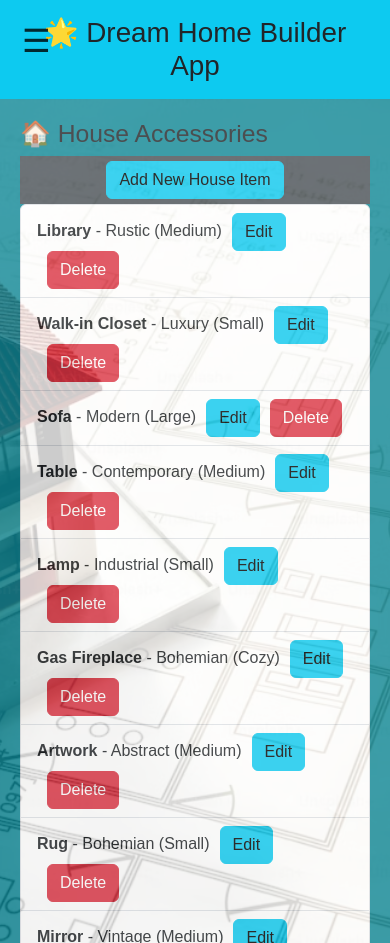
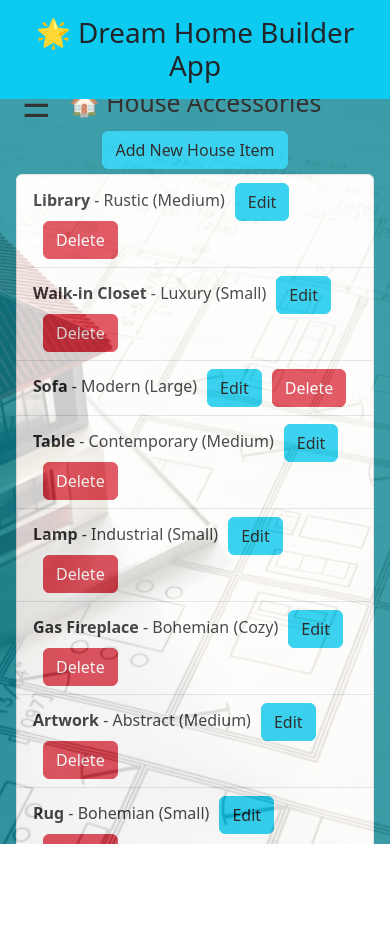
Before and after one commit to cochav4884/Dream-Home-App, a React (Vite) app in the folder dream-home-app/: page / in a window 390 px wide. After the commit the page ends 844 px from the top, so only its background shows below. Built offline with nearby package versions, Linux system fonts and the light colour scheme; data requests are answered from the project's data file.

Commit message:
fixed header, lowered hamburger menu from behind header, lowered house and land links below hamburger menu. I still need to fine a way to move header text to the center

```diff
--- a/dream-home-app/db.json
+++ b/dream-home-app/db.json
@@ -117,12 +117,6 @@
   ],
   "landAccessories": [
     {
-      "id": "2",
-      "name": "Pool",
-      "style": "Recreational",
-      "size": "Large"
-    },
-    {
       "id": "3",
       "name": "Greenhouse",
       "style": "Functional",
@@ -143,7 +137,7 @@
     {
       "id": "6",
       "name": "Birdbath",
-      "style": "Rustic",
+      "style": "Serene",
       "size": "Small"
     },
     {
--- a/dream-home-app/src/Components/App.tsx
+++ b/dream-home-app/src/Components/App.tsx
@@ -4,6 +4,7 @@ import Sidebar from "./Sidebar/Sidebar";
 import AccessoryList from "../Components/AccessoryList";
 import AccessoryForm from "../Components/AccessoryForm";
 import { Button } from "react-bootstrap";
+import { useLocation } from "react-router-dom";  // Importing react-router
 import "../Styles/App.css";
 import "../Styles/Form.css";
 import "bootstrap/dist/css/bootstrap.min.css";
@@ -22,6 +23,17 @@ const App: React.FC = () => {
   const [isFormVisible, setIsFormVisible] = useState(false);
   const [formType, setFormType] = useState<Category | null>(null);
   const [activeList, setActiveList] = useState<Category>("house");
+
+  const location = useLocation(); // Use location to dynamically set active list
+
+  // Determine the active list based on the route path
+  useEffect(() => {
+    if (location.pathname === "/house-accessories") {
+      setActiveList("house");
+    } else if (location.pathname === "/land-accessories") {
+      setActiveList("land");
+    }
+  }, [location.pathname]);
 
   useEffect(() => {
     document.title = "Dream Home App";
@@ -113,7 +125,7 @@ const App: React.FC = () => {
   return (
     <div
       className="app-container with-bg"
-      style={{ '--bg-image': `url(${bg})` } as CSSPropertiesWithCustomVars} // Type assertion here
+      style={{ '--bg-image': `url(${bg})` } as CSSPropertiesWithCustomVars}
     >
       <Header />
       <div className="main-layout">
--- a/dream-home-app/src/Components/Header.tsx
+++ b/dream-home-app/src/Components/Header.tsx
@@ -1,16 +1,15 @@
 import React from 'react';
+
 
 // Functional component for rendering the app header
 const Header: React.FC = () => {
   return (
-    // Main header section
-    <header className="header bg-info p-3">
+    // Main header section with Bootstrap classes for styling
+    <header className="header bg-info p-3 d-flex justify-content-between align-items-center">
       {/* Title of the app */}
-      <h1 className='bg-info text-dark'>🌟 Dream Home Builder App</h1>
+      <h1 className="bg-info text-dark">🌟 Dream Home Builder App</h1>
     </header>
   );
 };
 
 export default Header;
-// This component serves as the header for the Dream Home Builder application, displaying the app title. It can be styled further with CSS to match the overall design of the app.
-// The Header component is a simple functional component that displays the title of the application.
--- a/dream-home-app/src/Components/Sidebar/Sidebar.module.css
+++ b/dream-home-app/src/Components/Sidebar/Sidebar.module.css
@@ -6,10 +6,10 @@
   height: 100vh;
   position: fixed;
   top: 0;
-  left: 0;
+  left: -250;
   transform: translateX(0);
   transition: left 0.3s ease;
-  z-index: 1000;
+  z-index: 1050;
 }
 
 /* Responsive: hide sidebar by default on small screens */
@@ -30,12 +30,12 @@
 }
 
 .sidebar li {
-  margin: 1rem 0;
+  margin: 5rem 0;
 }
 
 .sidebar-link {
   text-decoration: none;
-  color: #333;
+  color: black;
   font-weight: bold;
   display: flex;
   align-items: center;
@@ -55,7 +55,7 @@
 .toggle-button {
   display: none;
   position: fixed;
-  top: 1rem;
+  top: 5rem;
   left: 1rem;
   z-index: 1100;
   background: none;
@@ -64,6 +64,10 @@
   cursor: pointer;
 }
 
+.HAM {
+  margin-top: 55px;
+}
+
 @media (max-width: 768px) {
   .toggle-button {
     display: block;
--- a/dream-home-app/src/Components/Sidebar/Sidebar.tsx
+++ b/dream-home-app/src/Components/Sidebar/Sidebar.tsx
@@ -12,7 +12,7 @@ const Sidebar: React.FC<SidebarProps> = ({ onSelectCategory }) => {
 
   return (
     <>
-    <button className={styles['toggle-button']} onClick={toggleSidebar}>
+    <button className={styles['toggle-button']} onClick={toggleSidebar} id='HAM'>
       ☰
     </button>
 
--- a/dream-home-app/src/Styles/App.css
+++ b/dream-home-app/src/Styles/App.css
@@ -10,43 +10,62 @@
 
 /* If using CSS variables */
 .app-container.with-bg {
-  background-image: var(--bg-image);  /* Here we use the CSS variable */
+  background-image: var(--bg-image); /* Here we use the CSS variable */
 }
 
 .main-layout {
   display: flex;
   flex: 1;
   height: 100%;
-  overflow: hidden; /* restrict scroll unless needed in children */
+  /*overflow: hidden; /* Restrict scroll unless needed in children */
   opacity: 0.8;
+  flex-direction: column; /* Stack header and content vertically */
 }
 
+/* Fixed header styling */
 .header {
   background-color: #61dafb; /* Bootstrap's 'info' background */
   padding: 1rem;
+  position: fixed;
+  top: 0;
+  left: 0;
+  right: 0;
+  z-index: 1000;
 }
 
 .header h1 {
-  background-color: #61dafb; /* Or slightly darker for contrast */
   margin: 0;
+  background-color: #61dafb; /* Optional: same as header for consistency */
 }
 
+h1 {
+  text-align: center;
+}
+
+/* Scrollable content area below fixed header */
 .content {
   background-color: #0e8797;
   margin-left: 250px;
   padding: 1rem;
   flex-grow: 1;
-  overflow-y: auto;  /* ✅ allows scroll inside content */
-  height: 100vh;
+  overflow-y: auto;
+  height: calc(100vh - 72px); /* Adjust if your header is taller or shorter */
+  margin-top: 72px; /* Push below the fixed header */
+}
+
+h2 {
+  text-align: center;
+  color: black;
 }
 
 .button-container {
-  background-color: #495057;
+  /* background-color: #495057; */
   padding-top: 5px;
   padding-bottom: 5px;
   text-align: center;
 }
 
+/* Responsive layout for small screens */
 @media (max-width: 768px) {
   .content {
     margin-left: 0;
--- a/dream-home-app/src/index.css
+++ /dev/null
@@ -1,38 +0,0 @@
-/* General body styles */
-body {
-  font-family: Arial, sans-serif; /* Setting a clean and modern font for the body text */
-}
-
-/* Container for the entire application, ensures it stretches to full height */
-.app-container {
-  display: flex; /* Use flexbox to create a flexible layout */
-  flex-direction: column; /* Stack elements vertically */
-  min-height: 100vh; /* Ensures the container takes up at least the full viewport height */
-}
-
-/* Layout of the main content area */
-.main-layout {
-  display: flex; /* Use flexbox to lay out the content horizontally */
-  flex-grow: 1; /* Allow the main content to expand and fill available space */
-}
-
-/* Content area styling */
-.content {
-  padding: 20px; /* Add space inside the content area */
-  flex-grow: 1; /* Make the content area flexible so it takes up the remaining space */
-}
-
-/* Header and Footer styling */
-.header, .footer {
-  text-align: center; /* Center the text */
-  background-color: #4a90e2; /* Apply a blue background color */
-  color: white; /* Set the text color to white */
-  padding: 1rem; /* Add padding inside the header and footer */
-}
-
-/* Sidebar styling */
-.sidebar {
-  background-color: #f4f4f4; /* Light gray background for the sidebar */
-  padding: 1rem; /* Padding inside the sidebar */
-  width: 200px; /* Fixed width for the sidebar */
-}
--- a/dream-home-app/src/main.tsx
+++ b/dream-home-app/src/main.tsx
@@ -1,14 +1,18 @@
-import React from 'react'; // Importing React to use JSX syntax
-import App from './Components/App'; // Import the main App component from the components folder
-import 'bootstrap/dist/css/bootstrap.min.css'; // Import Bootstrap's pre-built CSS for quick styling and components
-import './index.css'; // Import your custom styles for the application
-import './Styles/Form.css'
-import './Components/Sidebar/Sidebar.module.css'
-import { createRoot } from 'react-dom/client'; // Import createRoot from ReactDOM to render the app in a modern way
+import React from 'react';
+import App from './Components/App';
+import { BrowserRouter } from 'react-router-dom'; // ✅ import BrowserRouter
+import { createRoot } from 'react-dom/client';
 
-const root = createRoot(document.getElementById('root')!); // Get the root DOM element and ensure it's available, with non-null assertion (!)
+import 'bootstrap/dist/css/bootstrap.min.css';
+import './Styles/Form.css';
+import './Components/Sidebar/Sidebar.module.css';
+
+const root = createRoot(document.getElementById('root')!);
+
 root.render(
-  <React.StrictMode> {/* StrictMode helps to identify potential problems in the app during development */}
-    <App /> {/* Renders the main App component inside the StrictMode */}
+  <React.StrictMode>
+    <BrowserRouter> {/* ✅ Wrap your app here */}
+      <App />
+    </BrowserRouter>
   </React.StrictMode>
 );
```
